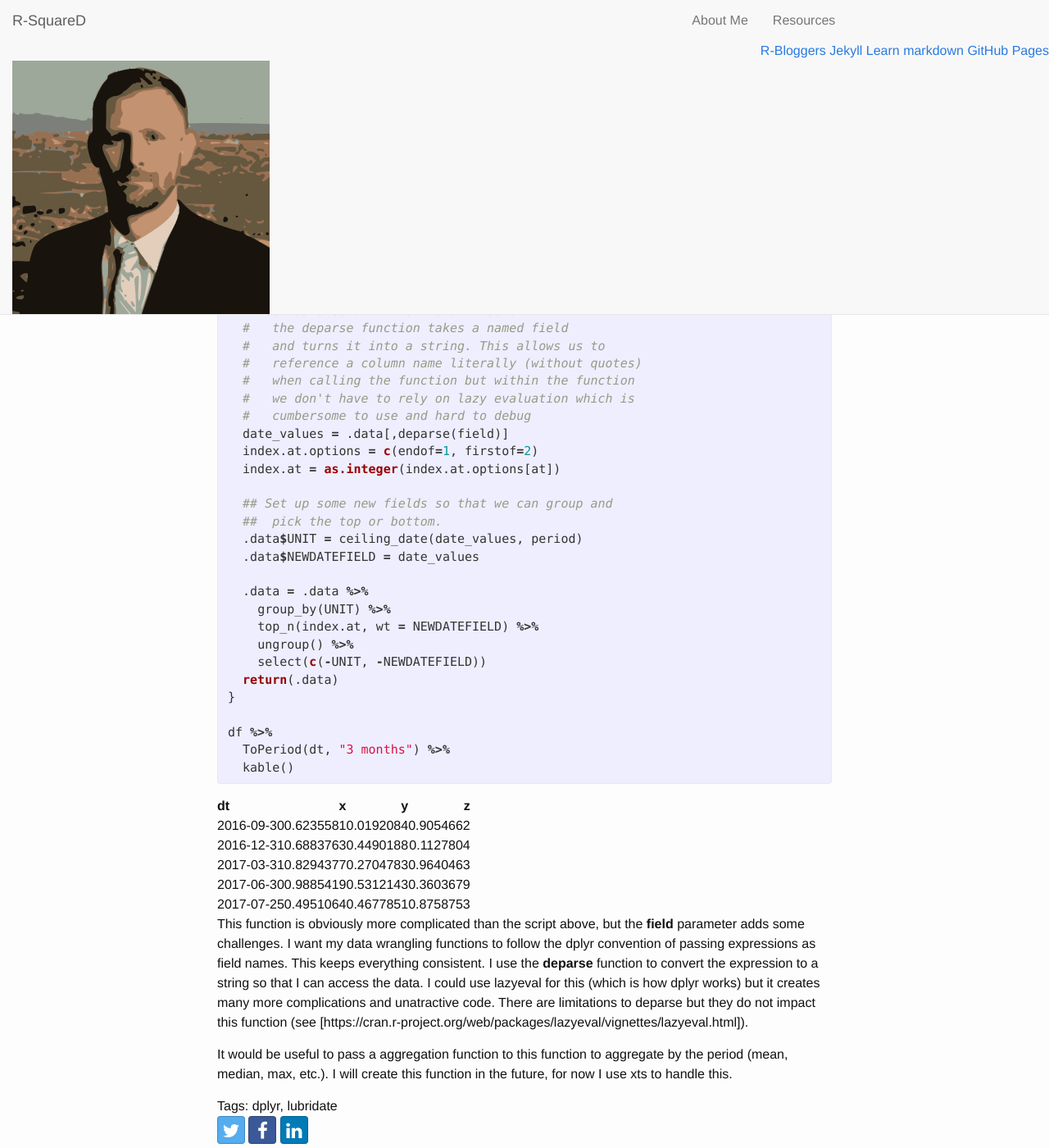
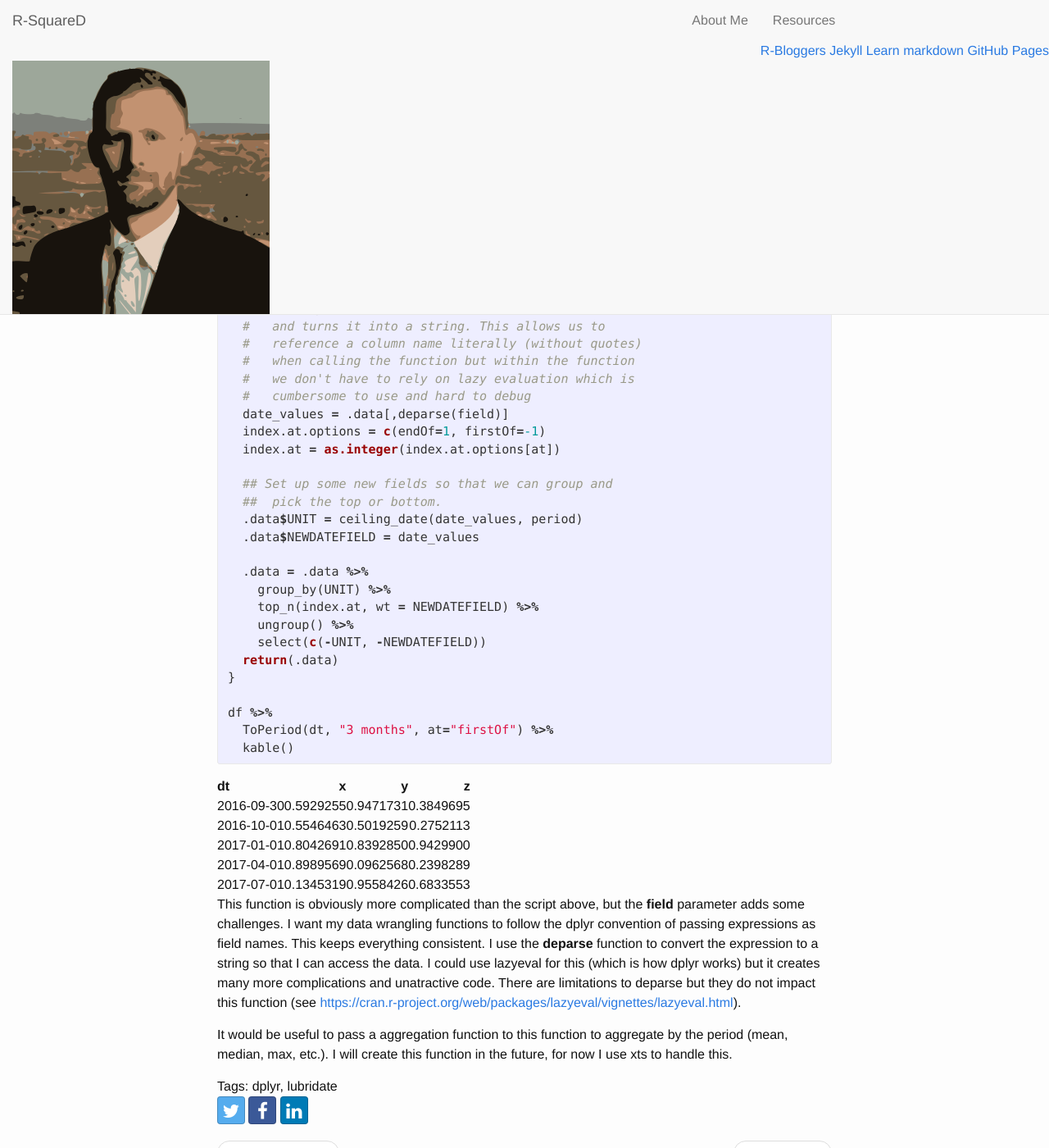
Before and after one commit to DariusTG/dariustg.github.io, a Jekyll site: the page built from _posts/2016-09-24-date-wrangling-with-dplyr-and-lubridate.md, in a window 1280 px wide and 1400 px high, scrolled down 1052 px. Shown: the whole window at 82% size. Built offline with Jekyll 4.4.1, drawn with Linux system fonts in a browser that asks for light colours; nearby versions of some CDN libraries; comment, search, counter and statistics services are not loaded; some of the changed text lies outside the part shown.

Commit message:
fix some html formatting and an error with firstof(Now firstOf) with the ToPeriod Function. firstof is a function name in xts. I also had the index.at value wrong.

```diff
--- a/_posts/2016-09-24-date-wrangling-with-dplyr-and-lubridate.md
+++ b/_posts/2016-09-24-date-wrangling-with-dplyr-and-lubridate.md
@@ -13,7 +13,7 @@ images:
 
 When I'm working with financial time series data, I usually use [xts](http://joshuaulrich.github.io/xts/index.html) objects. I convert the data to a data.frame when I'm ready to plot. Sometimes, I find that I want to adjust the periodicity after I've converted the data to a data.frame and dplyr doesn't have a built in To*Period* function to handle this.
 
-There are many ways to do this, but here is a simple method I created using [lubridate] (https://github.com/hadley/lubridate).
+There are many ways to do this, but here is a simple method I created using [lubridate](https://github.com/hadley/lubridate).
 
 
 {% highlight r %}
@@ -43,17 +43,17 @@ df %>%
 
 |dt         |         x|         y|         z|
 |:----------|---------:|---------:|---------:|
-|2016-09-30 | 0.6235581| 0.0192084| 0.9054662|
-|2016-10-31 | 0.9900438| 0.7212066| 0.7177374|
-|2016-11-30 | 0.9845059| 0.4534585| 0.8473448|
-|2016-12-31 | 0.6883763| 0.4490188| 0.1127804|
-|2017-01-31 | 0.0894068| 0.8465638| 0.9787785|
-|2017-02-28 | 0.4509873| 0.8547688| 0.8890504|
-|2017-03-31 | 0.8294377| 0.2704783| 0.9640463|
-|2017-04-30 | 0.3138421| 0.3377105| 0.3576164|
-|2017-05-31 | 0.0488519| 0.9487442| 0.5588787|
-|2017-06-30 | 0.9885419| 0.5312143| 0.3603679|
-|2017-07-25 | 0.4951064| 0.4677851| 0.8758753|
+|2016-09-30 | 0.5929255| 0.9471731| 0.3849695|
+|2016-10-31 | 0.4608359| 0.4818123| 0.3505995|
+|2016-11-30 | 0.0489204| 0.1026600| 0.5048000|
+|2016-12-31 | 0.4354312| 0.7474725| 0.1319946|
+|2017-01-31 | 0.1969235| 0.9362995| 0.0475031|
+|2017-02-28 | 0.2869447| 0.3290996| 0.9325527|
+|2017-03-31 | 0.7202285| 0.1793812| 0.4118351|
+|2017-04-30 | 0.8789776| 0.4084741| 0.2664088|
+|2017-05-31 | 0.7721041| 0.0749422| 0.2096817|
+|2017-06-30 | 0.4888230| 0.8979686| 0.0206246|
+|2017-07-26 | 0.9185885| 0.4004092| 0.5670242|
 
 This is a very simple method to create periodicity transformation using dplyr and lubridate. The first function creates a new column that distinctly identifies each month/year that each record belongs to using **ceiling_date**. This could be any interval of time from second to hours to quarters, to years. I can also prefix the unit with an integer to create custom intervals ("5 days").
 
@@ -64,7 +64,7 @@ The final two functions are just to clean up the data by ungrouping it and remov
 That is all nice, but if I'm going to be doing this more than once, I would rather have a function to handle it more generically.
 
 {% highlight r %}
-ToPeriod = function(.data, field, period, at="endof") {
+ToPeriod = function(.data, field, period, at="endOf") {
   ## Use substitute to convert field to a named object
   field = substitute(field)
 
@@ -76,7 +76,7 @@ ToPeriod = function(.data, field, period, at="endof") {
   #   we don't have to rely on lazy evaluation which is
   #   cumbersome to use and hard to debug
   date_values = .data[,deparse(field)]
-  index.at.options = c(endof=1, firstof=2)
+  index.at.options = c(endOf=1, firstOf=-1)
   index.at = as.integer(index.at.options[at])
 
   ## Set up some new fields so that we can group and
@@ -93,7 +93,7 @@ ToPeriod = function(.data, field, period, at="endof") {
 }
 
 df %>%
-  ToPeriod(dt, "3 months") %>%
+  ToPeriod(dt, "3 months", at="firstOf") %>%
   kable()
 {% endhighlight %}
 
@@ -101,12 +101,12 @@ df %>%
 
 |dt         |         x|         y|         z|
 |:----------|---------:|---------:|---------:|
-|2016-09-30 | 0.6235581| 0.0192084| 0.9054662|
-|2016-12-31 | 0.6883763| 0.4490188| 0.1127804|
-|2017-03-31 | 0.8294377| 0.2704783| 0.9640463|
-|2017-06-30 | 0.9885419| 0.5312143| 0.3603679|
-|2017-07-25 | 0.4951064| 0.4677851| 0.8758753|
+|2016-09-30 | 0.5929255| 0.9471731| 0.3849695|
+|2016-10-01 | 0.5546463| 0.5019259| 0.2752113|
+|2017-01-01 | 0.8042691| 0.8392850| 0.9429900|
+|2017-04-01 | 0.8989569| 0.0962568| 0.2398289|
+|2017-07-01 | 0.1345319| 0.9558426| 0.6833553|
 
-This function is obviously more complicated than the script above, but the **field** parameter adds some challenges. I want my data wrangling functions to follow the dplyr convention of passing expressions as field names. This keeps everything consistent. I use the **deparse** function to convert the expression to a string so that I can access the data. I could use lazyeval for this (which is how dplyr works) but it creates many more complications and unatractive code. There are limitations to deparse but they do not impact this function (see [https://cran.r-project.org/web/packages/lazyeval/vignettes/lazyeval.html]).
+This function is obviously more complicated than the script above, but the **field** parameter adds some challenges. I want my data wrangling functions to follow the dplyr convention of passing expressions as field names. This keeps everything consistent. I use the **deparse** function to convert the expression to a string so that I can access the data. I could use lazyeval for this (which is how dplyr works) but it creates many more complications and unatractive code. There are limitations to deparse but they do not impact this function (see <https://cran.r-project.org/web/packages/lazyeval/vignettes/lazyeval.html>).
 
 It would be useful to pass a aggregation function to this function to aggregate by the period (mean, median, max, etc.).  I will create this function in the future, for now I use xts to handle this.
```
Also changed, not shown: _source/2016-09-24-date-wrangling-with-dplyr-and-lubridate.Rmd (+5 -5 lines).
